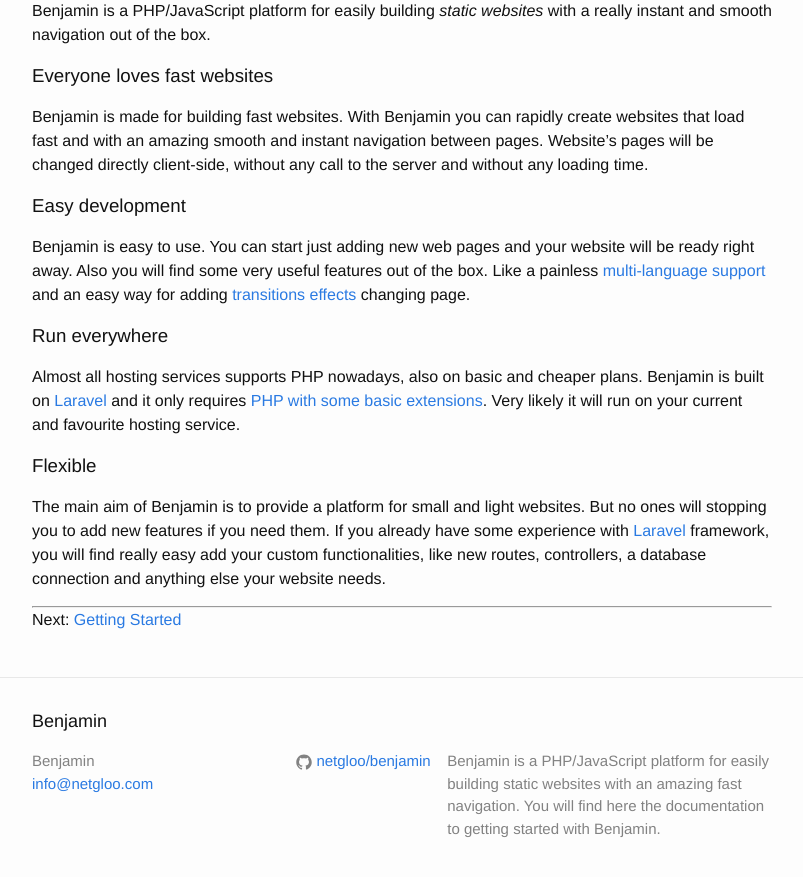
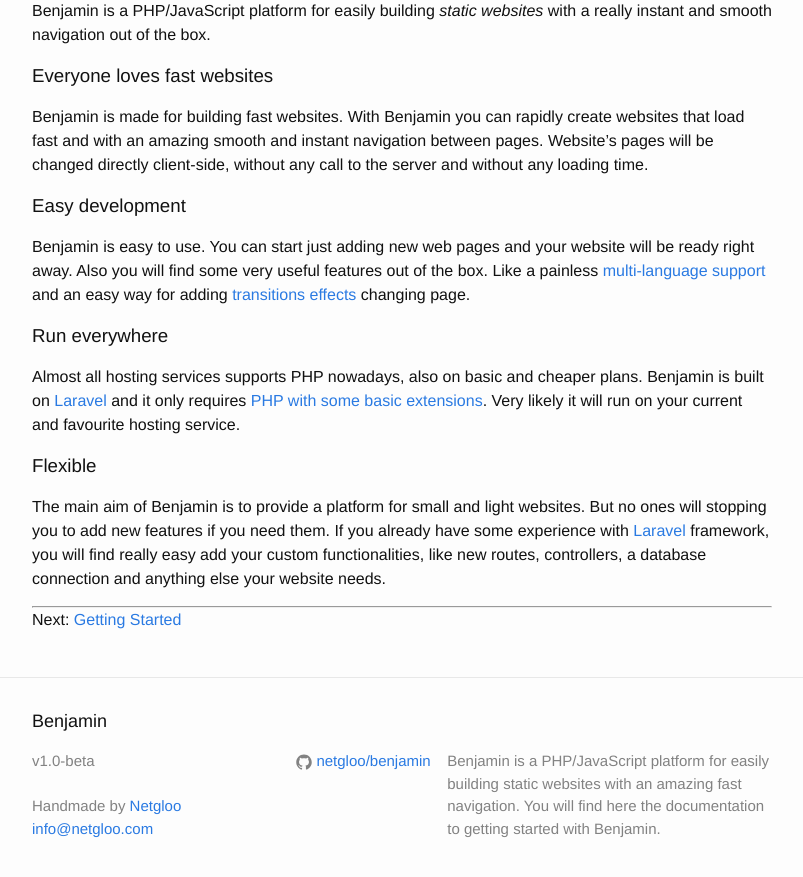
Before and after one commit to netgloo/benjamin_docs, a Jekyll site: the page built from index.md, in a window 1280 px wide and 900 px high, scrolled down 996 px. Shown: the top 877 px of the window, without its empty margins (238-1041 px from the left). Built offline with Jekyll 4.4.1, drawn with Linux system fonts in a browser that asks for light colours.

Commit message:
Add version in footer

```diff
--- a/_config.yml
+++ b/_config.yml
@@ -10,6 +10,8 @@
 #
 
 title: Benjamin
+
+version: v1.0-beta
 
 email: info@netgloo.com
 
--- a/_includes/footer.html
+++ b/_includes/footer.html
@@ -7,7 +7,9 @@
     <div class="footer-col-wrapper">
       <div class="footer-col footer-col-1">
         <ul class="contact-list">
-          <li>{{ site.title }}</li>
+          <li>{{ site.version }}</li>
+          <li>&nbsp;</li>
+          <li>Handmade by <a href="http://netgloo.com/en">Netgloo</li>
           <li><a href="mailto:{{ site.email }}">{{ site.email }}</a></li>
         </ul>
       </div>
```
